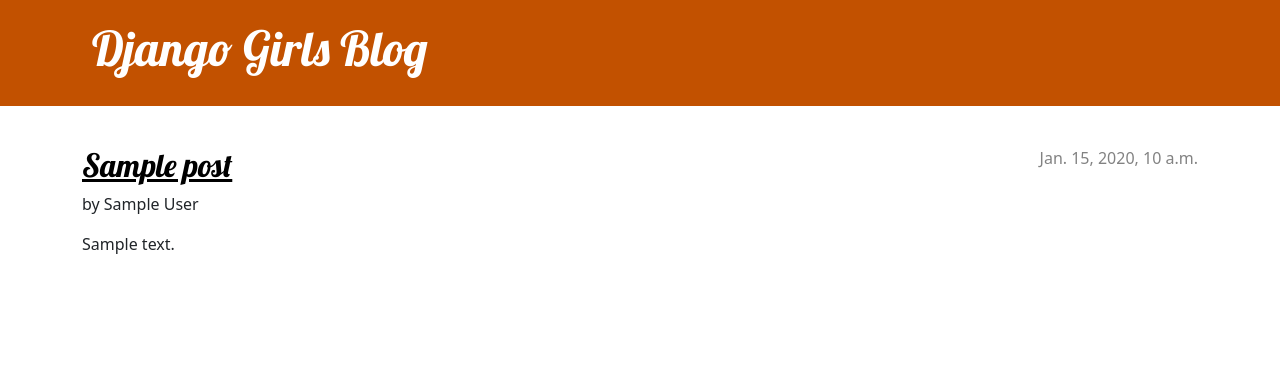
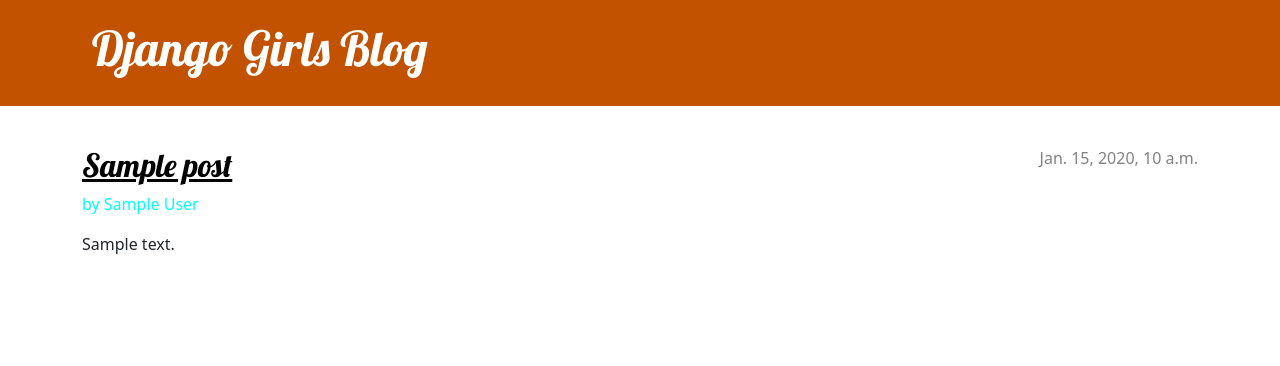
Before and after one commit to Bermet777/Neobis_DjangoGirls_Project, a Django app: template blog/templates/blog/post_list.html in a window 1280 px wide. Shown: the top 366 px of the page. Run offline with Django 4.2, Linux system fonts and the light colour scheme; the template is opened without the code that fills it: most values are stand-ins (such as "Sample title", 1, 10 or a date in 2020).

Commit message:
changed color of author text

```diff
--- a/blog/static/css/blog.css
+++ b/blog/static/css/blog.css
@@ -68,3 +68,7 @@ h4 {
     color: #FFFFFF;
     background-color: #C25100;
 }
+
+.author {
+    color:aqua;
+}
```
